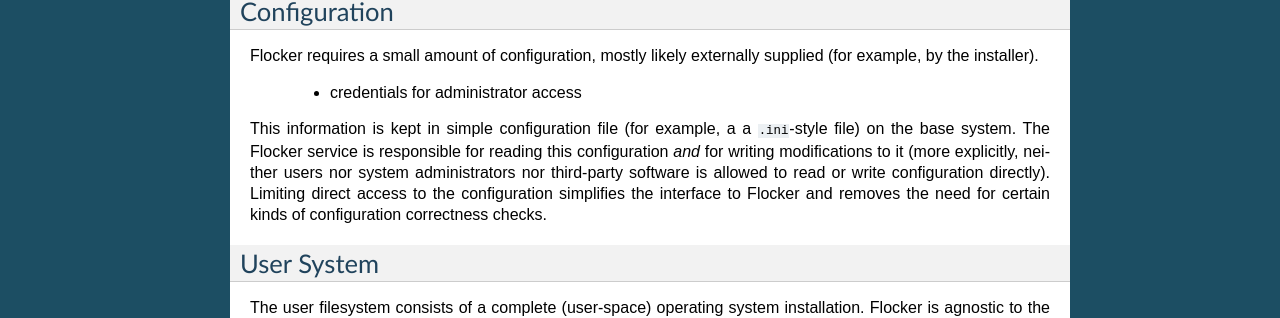
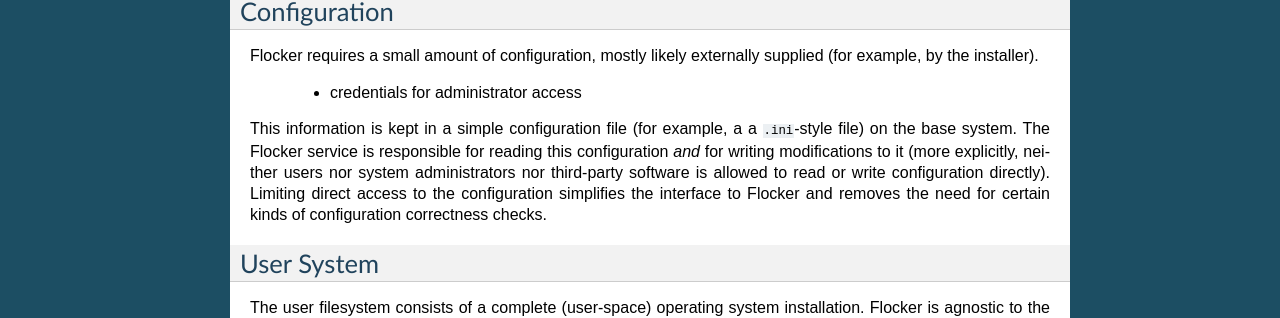
Before and after one commit to ClusterHQ/flocker, a Sphinx documentation site: the page built from docs/architecture/common.rst, in a window 1280 px wide. Shown: the part 766-1084 px from the top of the page. Built offline with Sphinx 7.4.7, drawn with Linux system fonts in a browser that asks for light colours.

Commit message:
missing a word

```diff
--- a/docs/architecture/common.rst
+++ b/docs/architecture/common.rst
@@ -41,7 +41,7 @@
 
   * credentials for administrator access
 
-This information is kept in simple configuration file (for example, a a ``.ini``\ -style file) on the base system.
+This information is kept in a simple configuration file (for example, a a ``.ini``\ -style file) on the base system.
 The Flocker service is responsible for reading this configuration *and* for writing modifications to it
 (more explicitly, neither users nor system administrators nor third-party software is allowed to read or write configuration directly).
 Limiting direct access to the configuration simplifies the interface to Flocker and removes the need for certain kinds of configuration correctness checks.
```
